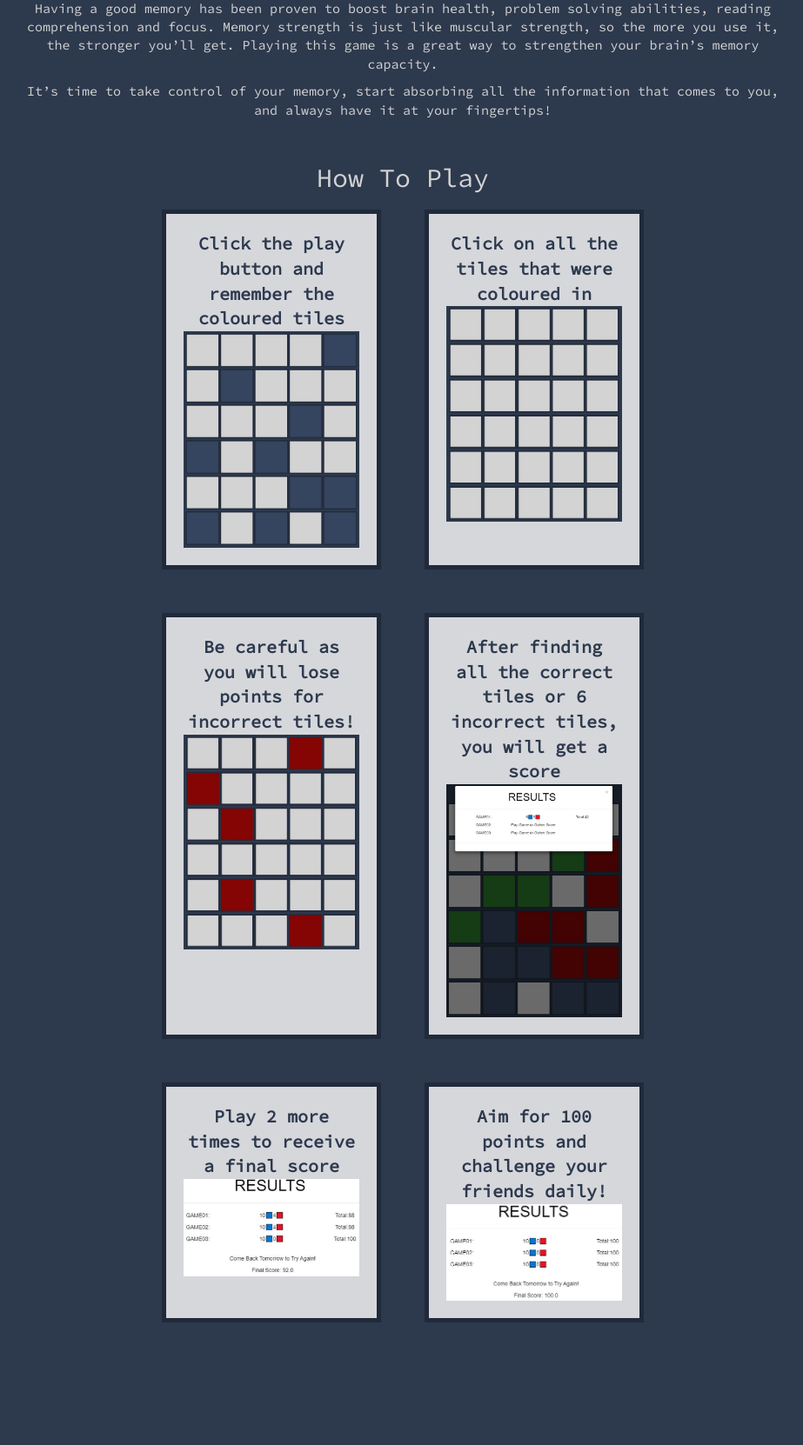
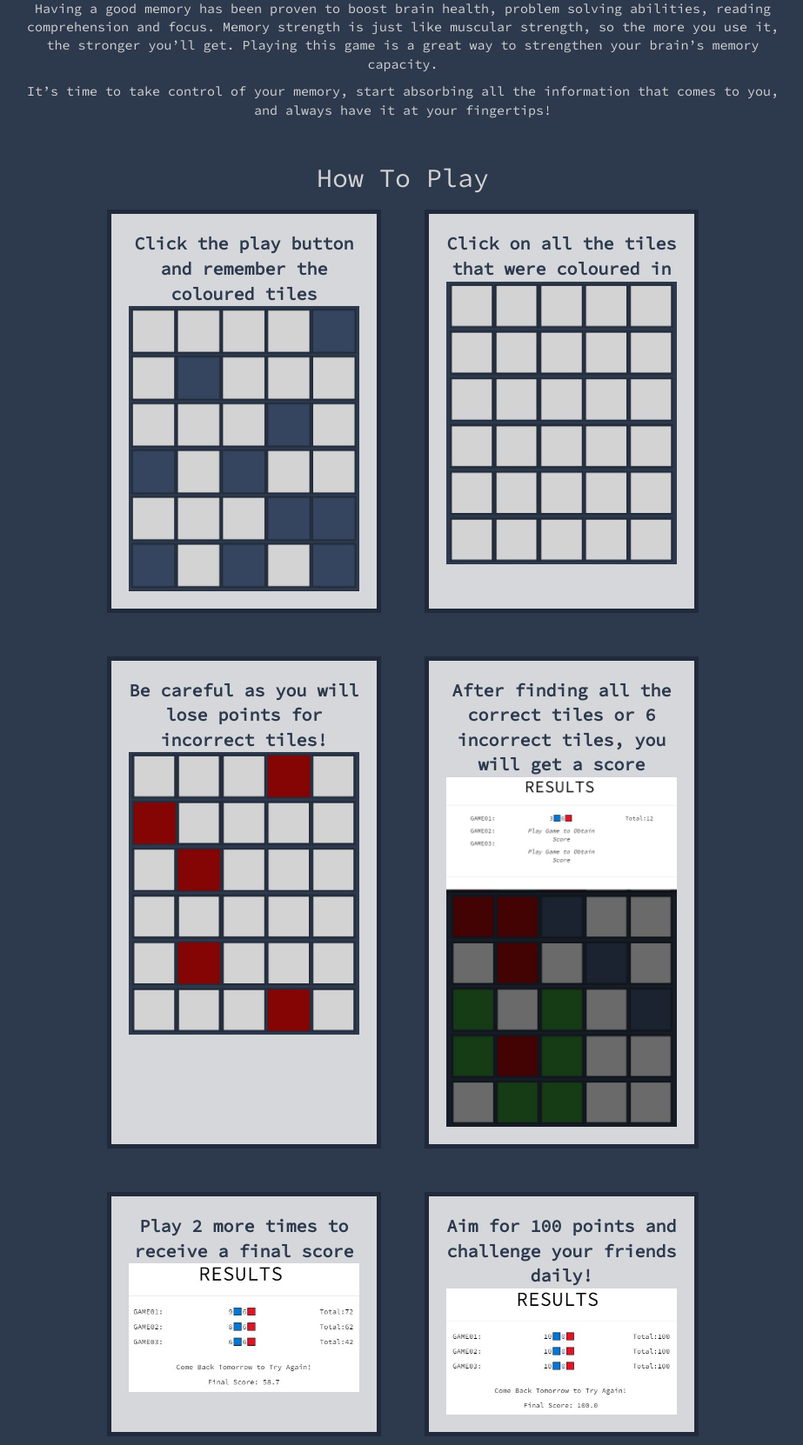
Before and after one commit to jakobdorian/CITS3403-Project, a Flask app: page / in a window 1280 px wide. Shown: the part 428-2090 px from the top of the page at 87% size, without its empty margins (177-1100 px from the left). Before the commit the page ends 1949 px from the top, so only its background shows below. Run offline with Flask 2, Linux system fonts and the light colour scheme; some libraries are stand-ins or nearby versions.

Commit message:
How to play images
Fixed for new text and made bigger boxes

```diff
--- a/app/static/css/stylesheet.css
+++ b/app/static/css/stylesheet.css
@@ -193,12 +193,12 @@
 
 /* GRID STYLING */
 .grid-container {
-    max-width: 1600px;
-    max-height: 1600px;
+    max-width: 1800px;
+    max-height: 1800px;
     margin: 0 auto;
     display: grid;
     justify-content: center;
-    grid-template-columns: 20% 20%;
+    grid-template-columns: 25% 25%;
     background-color: #2d394d;
     padding: 10px;
     gap: 50px;
```
Also changed, not shown: app/static/images/full_score.jpg, app/static/images/results_1.jpg, app/static/images/results_full.jpg.
